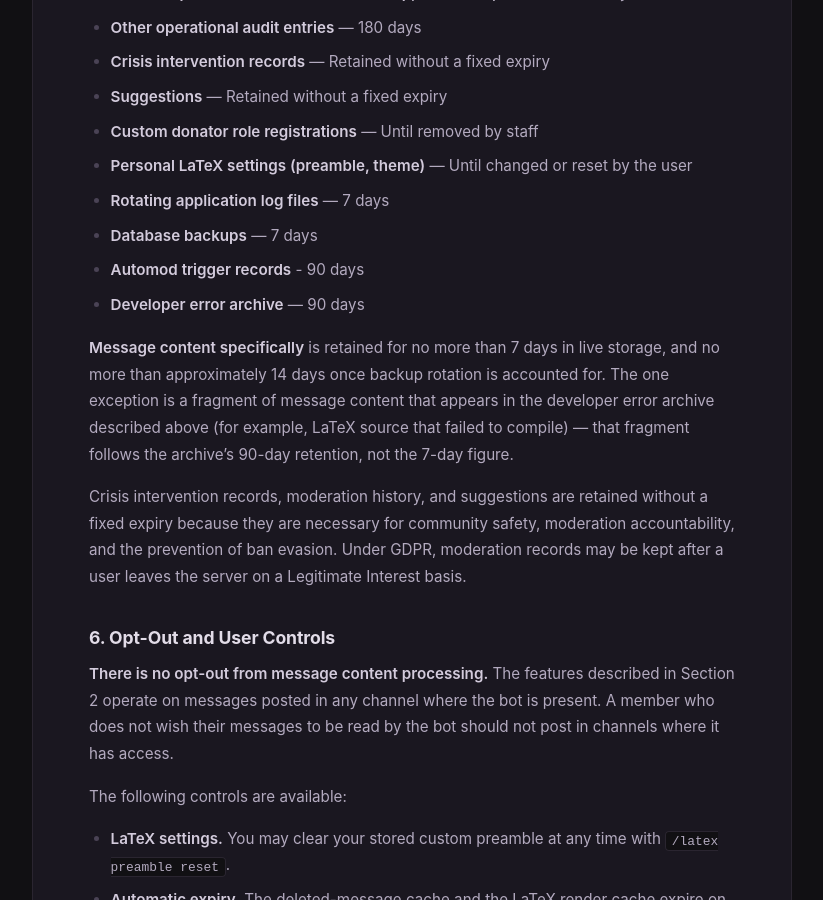
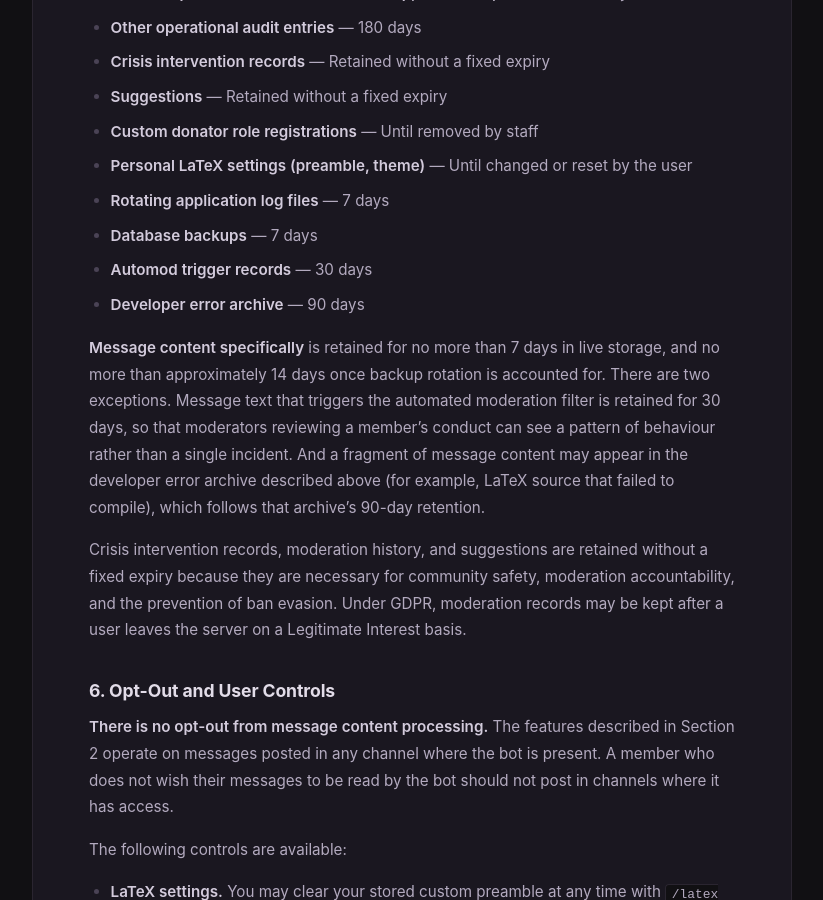
Before and after one commit to emmalt3/rDrugsInstall, a Jekyll site: the page built from PRIVACY.md, in a window 1280 px wide and 900 px high, scrolled down 3407 px. Shown: the whole window, without its empty margins (228-1051 px from the left). Built offline with Jekyll 4.4.1, drawn with Linux system fonts in a browser that asks for light colours.

Commit message:
updated automod retention policy 2026-08-29T15:00:08.130Z

```diff
--- a/PRIVACY.md
+++ b/PRIVACY.md
@@ -87,10 +87,10 @@ We process your data under the following legal frameworks:
 - **Personal LaTeX settings (preamble, theme)** — Until changed or reset by the user
 - **Rotating application log files** — 7 days
 - **Database backups** — 7 days
-- **Automod trigger records** - 90 days
+- **Automod trigger records** — 30 days
 - **Developer error archive** — 90 days
 
-**Message content specifically** is retained for no more than 7 days in live storage, and no more than approximately 14 days once backup rotation is accounted for. The one exception is a fragment of message content that appears in the developer error archive described above (for example, LaTeX source that failed to compile) — that fragment follows the archive's 90-day retention, not the 7-day figure.
+**Message content specifically** is retained for no more than 7 days in live storage, and no more than approximately 14 days once backup rotation is accounted for. There are two exceptions. Message text that triggers the automated moderation filter is retained for 30 days, so that moderators reviewing a member's conduct can see a pattern of behaviour rather than a single incident. And a fragment of message content may appear in the developer error archive described above (for example, LaTeX source that failed to compile), which follows that archive's 90-day retention.
 
 Crisis intervention records, moderation history, and suggestions are retained without a fixed expiry because they are necessary for community safety, moderation accountability, and the prevention of ban evasion. Under GDPR, moderation records may be kept after a user leaves the server on a Legitimate Interest basis.
 
```
